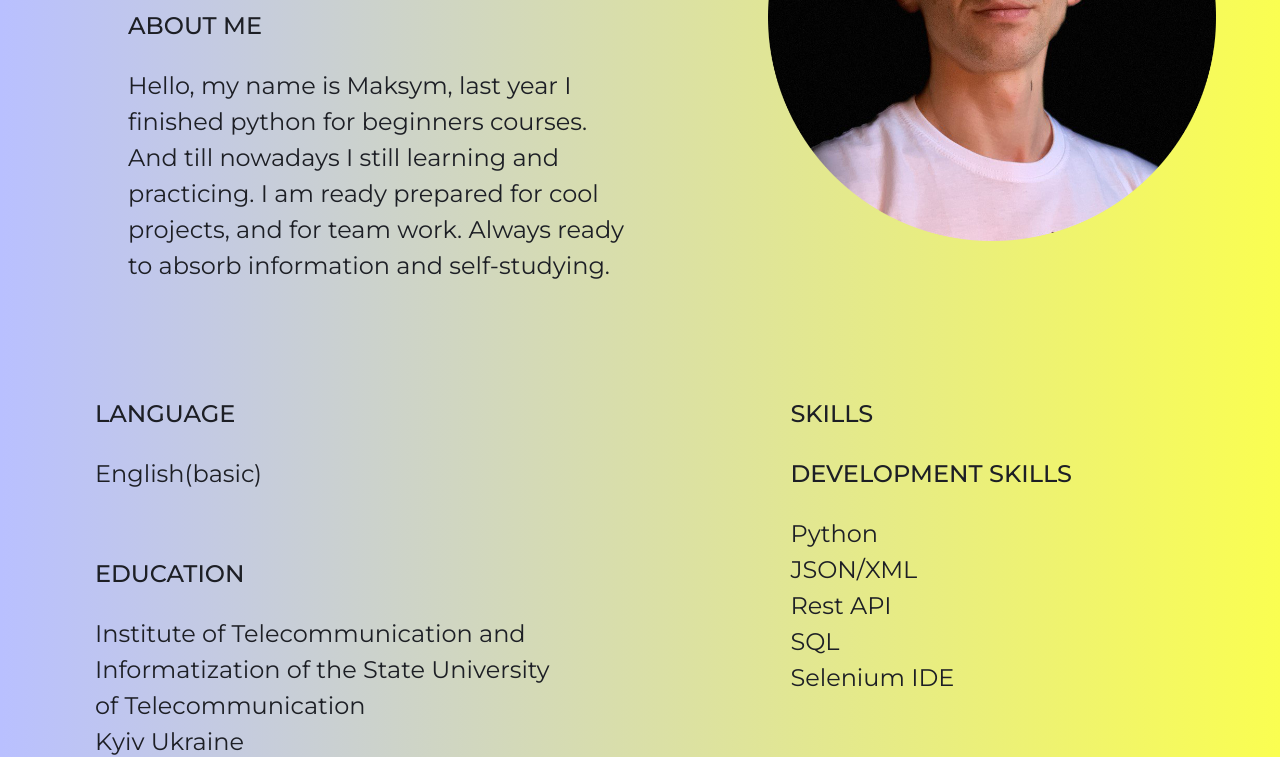
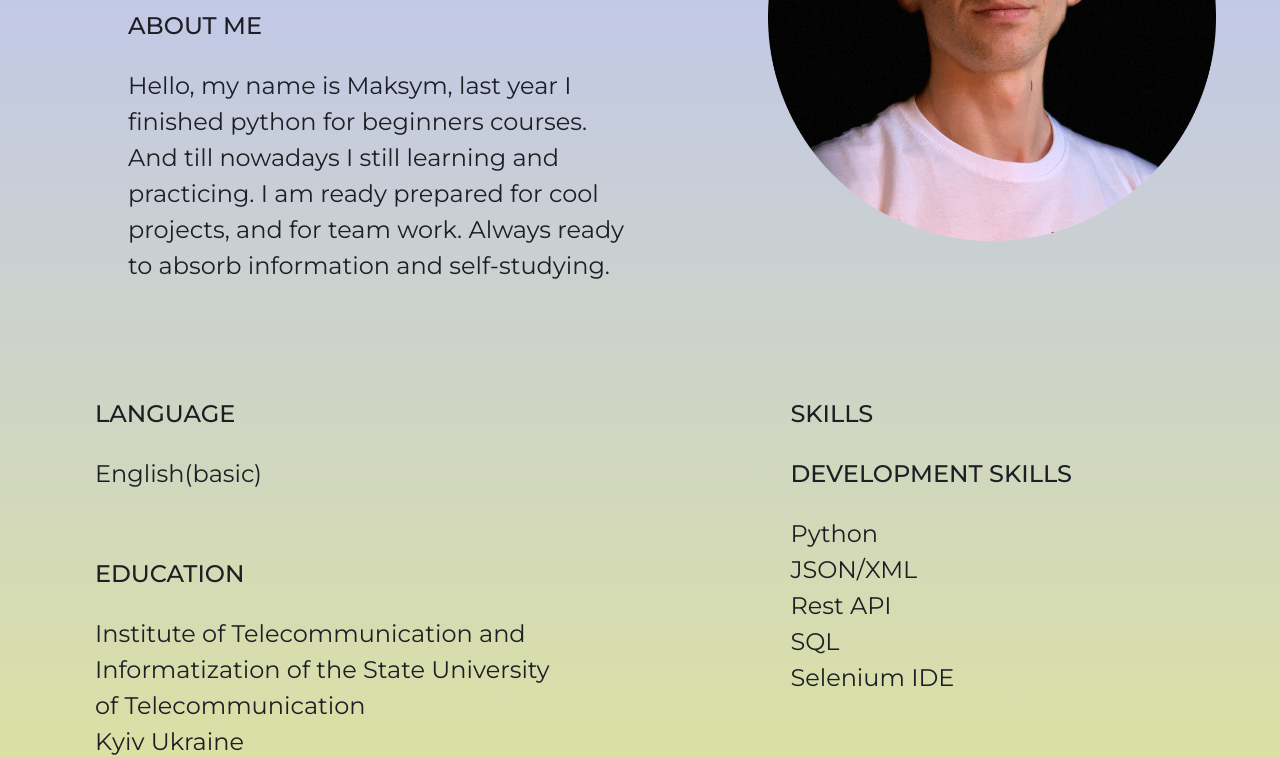
Before and after one commit to xaMMax/new_project_cv-portfolio, a plain HTML site: page index.html in a window 1280 px wide. Shown: the part 271-1028 px from the top of the page. Drawn offline with Linux system fonts and the light colour scheme.

Commit message:
minimal style changes

```diff
--- a/styles/styles.css
+++ b/styles/styles.css
@@ -1,5 +1,5 @@
 body{
-    background-color: white;
+    background-color: rgba(0, 0, 0, 0.95);
     height: 100%;
     max-width: 100%;
     font-family: 'Montserrat', sans-serif;
@@ -36,7 +36,7 @@ body{
     margin-top: 0;
     width: 1360px;
     height: 100%;
-    background: linear-gradient(90deg, #B9C0FF 0%, #FAFE51 100%);
+    background: linear-gradient(180deg, #B9C0FF 0%, #FAFE51 100%);
 }
 .info-container{
     display: flex;
```
